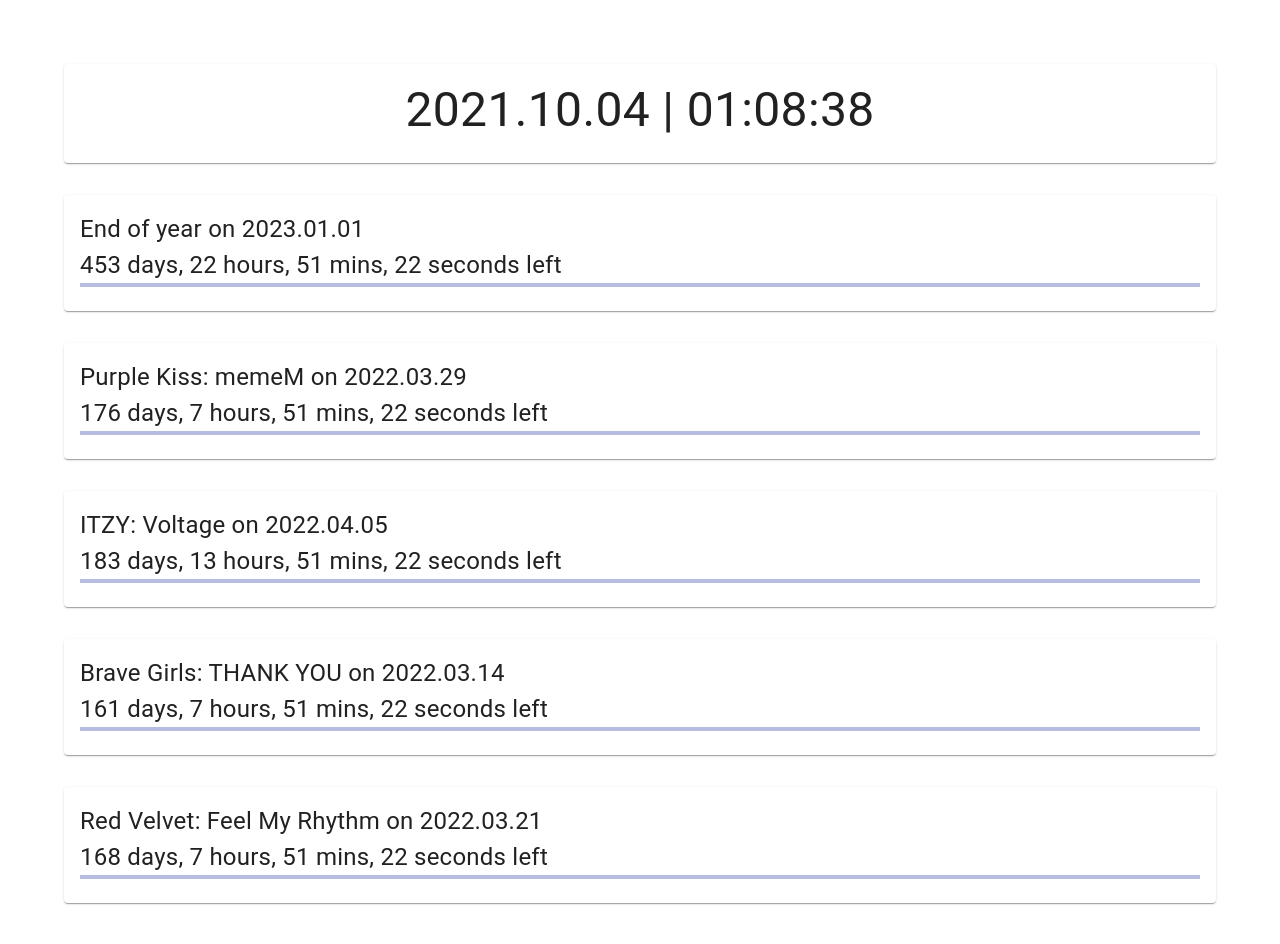
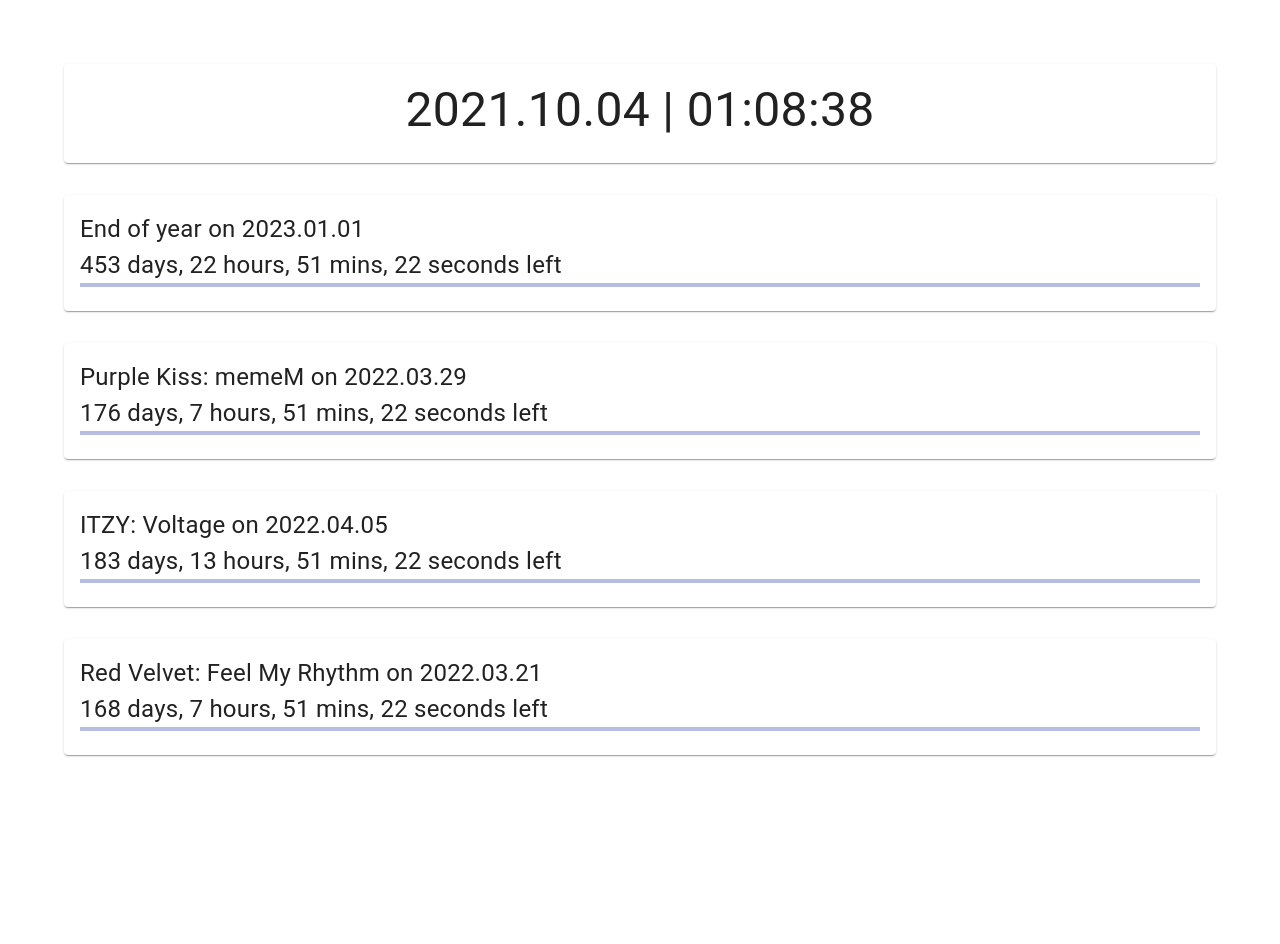
Before and after one commit to adcbotwastaken/countdown, a React (Create React App) app: page / in a window 1280 px wide. Shown: the top 944 px of the page. After the commit the page ends 819 px from the top, so only its background shows below. Built offline with nearby package versions, Linux system fonts and the light colour scheme.

Commit message:
updated dates

```diff
--- a/src/data/countdownDates.js
+++ b/src/data/countdownDates.js
@@ -23,11 +23,11 @@
         "endDate": "2022-04-06T00:00:00.000+09:00"
     },
 
-    {
-        "name": "Brave Girls: THANK YOU",
-        "startDate": "2022-03-01T15:01:04.000Z",
-        "endDate": "2022-03-14T18:00:00.000+09:00"
-    },
+    // {
+    //     "name": "Brave Girls: THANK YOU",
+    //     "startDate": "2022-03-01T15:01:04.000Z",
+    //     "endDate": "2022-03-14T18:00:00.000+09:00"
+    // },
 
     {
         "name": "Red Velvet: Feel My Rhythm",
```
